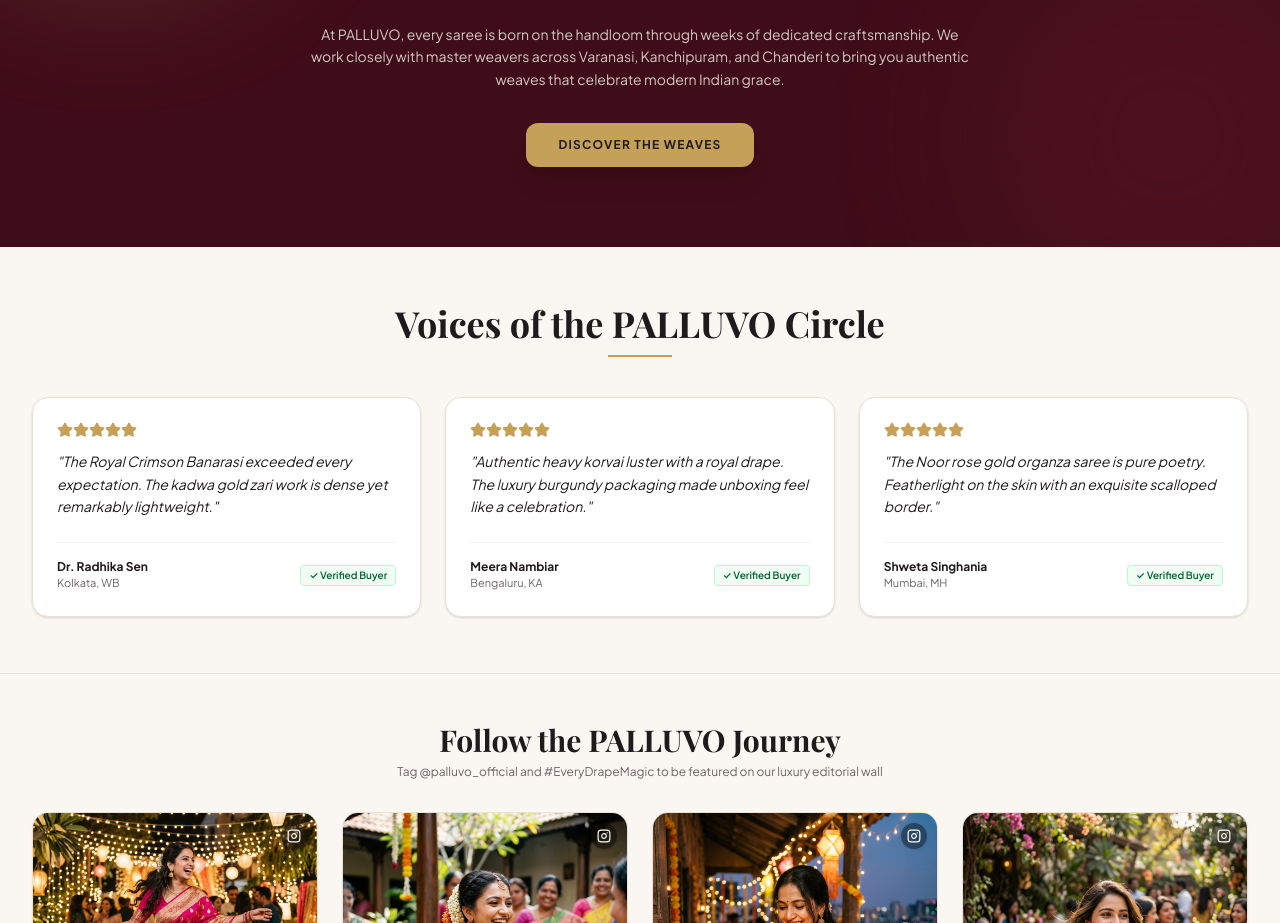
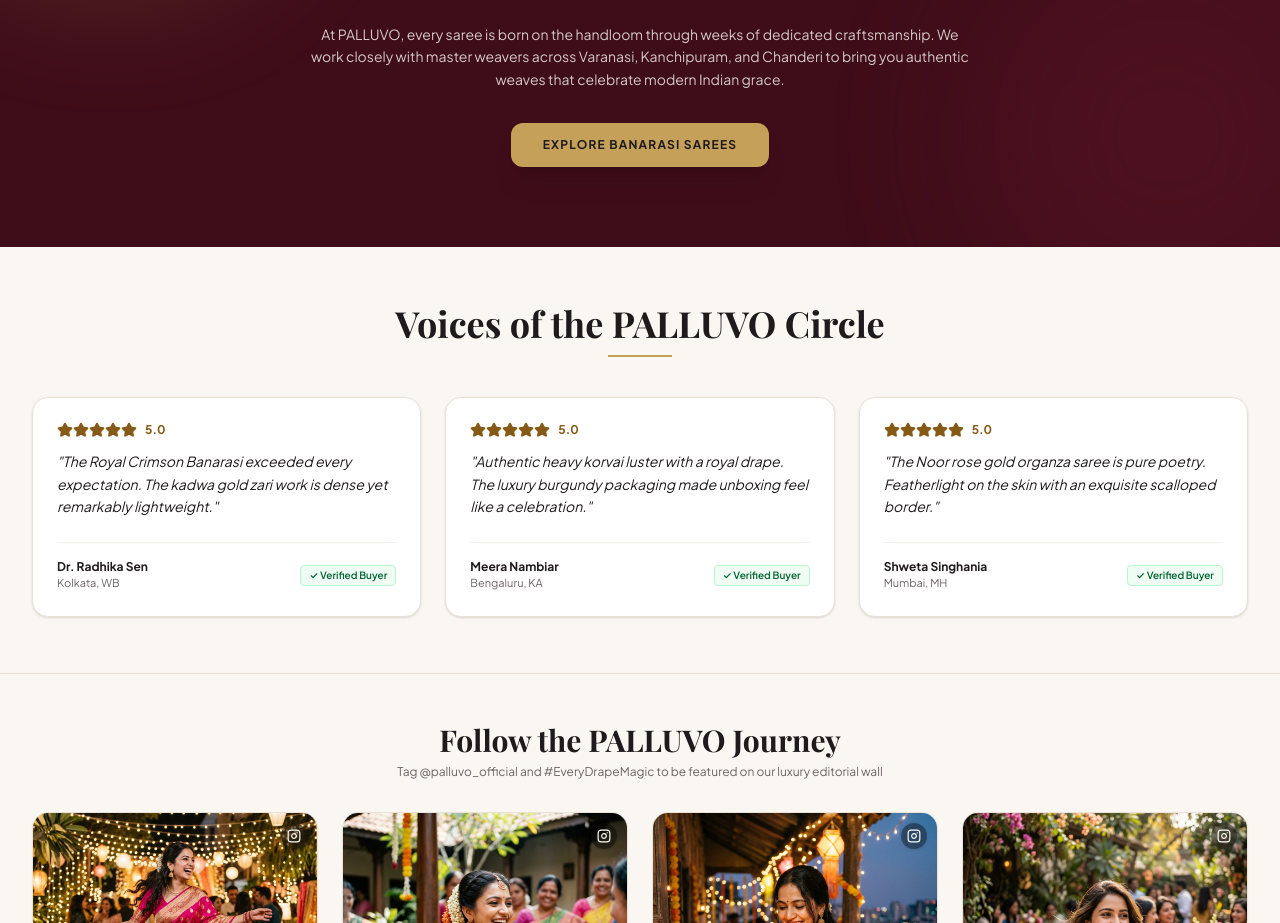
Before and after one commit to Pasulasuprajaa/Palluvo, a React (Vite) app in the folder client/: page / in a window 1280 px wide. Shown: the part 3008-3931 px from the top of the page. Built offline with nearby package versions, Linux system fonts and the light colour scheme; no server answers; a web font is replaced by a local one.

Commit message:
fix(homepage): accurately name Banarasi CTA and add accessible high-contrast testimonial ratings

```diff
--- a/client/src/pages/HomePage.jsx
+++ b/client/src/pages/HomePage.jsx
@@ -435,9 +435,9 @@ export default function HomePage({ onNavigate }) {
           <div className="pt-2">
             <button
               onClick={() => onNavigate('shop', { category: 'banarasi-sarees' })}
-              className="px-8 py-3.5 bg-[#C5A059] text-[#1F1A1C] font-bold text-xs uppercase tracking-widest rounded-xl hover:bg-[#E0C07F] transition shadow-xl focus-visible:ring-2 focus-visible:ring-white focus-visible:outline-none"
+              className="px-8 py-3.5 bg-[#C5A059] text-[#1F1A1C] font-bold text-xs uppercase tracking-widest rounded-xl hover:bg-[#E0C07F] transition shadow-xl focus-visible:ring-2 focus-visible:ring-white focus-visible:outline-none cursor-pointer"
             >
-              Discover the Weaves
+              Explore Banarasi Sarees
             </button>
           </div>
         </div>
@@ -459,10 +459,19 @@ export default function HomePage({ onNavigate }) {
               className="bg-white rounded-2xl p-6 border border-[#EAE2D7] shadow-sm hover:shadow-md transition flex flex-col justify-between"
             >
               <div>
-                <div className="flex items-center text-[#C5A059] text-sm mb-3">
-                  {[...Array(t.rating)].map((_, i) => (
-                    <Star key={i} className="w-4 h-4 fill-current text-[#C5A059]" />
-                  ))}
+                <div
+                  className="flex items-center gap-1 mb-3"
+                  role="img"
+                  aria-label={`${t.rating} out of 5 stars`}
+                >
+                  <div className="flex items-center text-[#855A16]">
+                    {[...Array(t.rating)].map((_, i) => (
+                      <Star key={i} className="w-4 h-4 fill-current text-[#855A16]" aria-hidden="true" />
+                    ))}
+                  </div>
+                  <span className="text-xs font-bold text-[#855A16] ml-1">
+                    {t.rating}.0
+                  </span>
                 </div>
                 <p className="text-xs sm:text-sm text-[#1F1A1C] italic leading-relaxed">
                   "{t.comment}"
```
Also changed, not shown: 1 other file (tests, documents, lock files or other folders).
